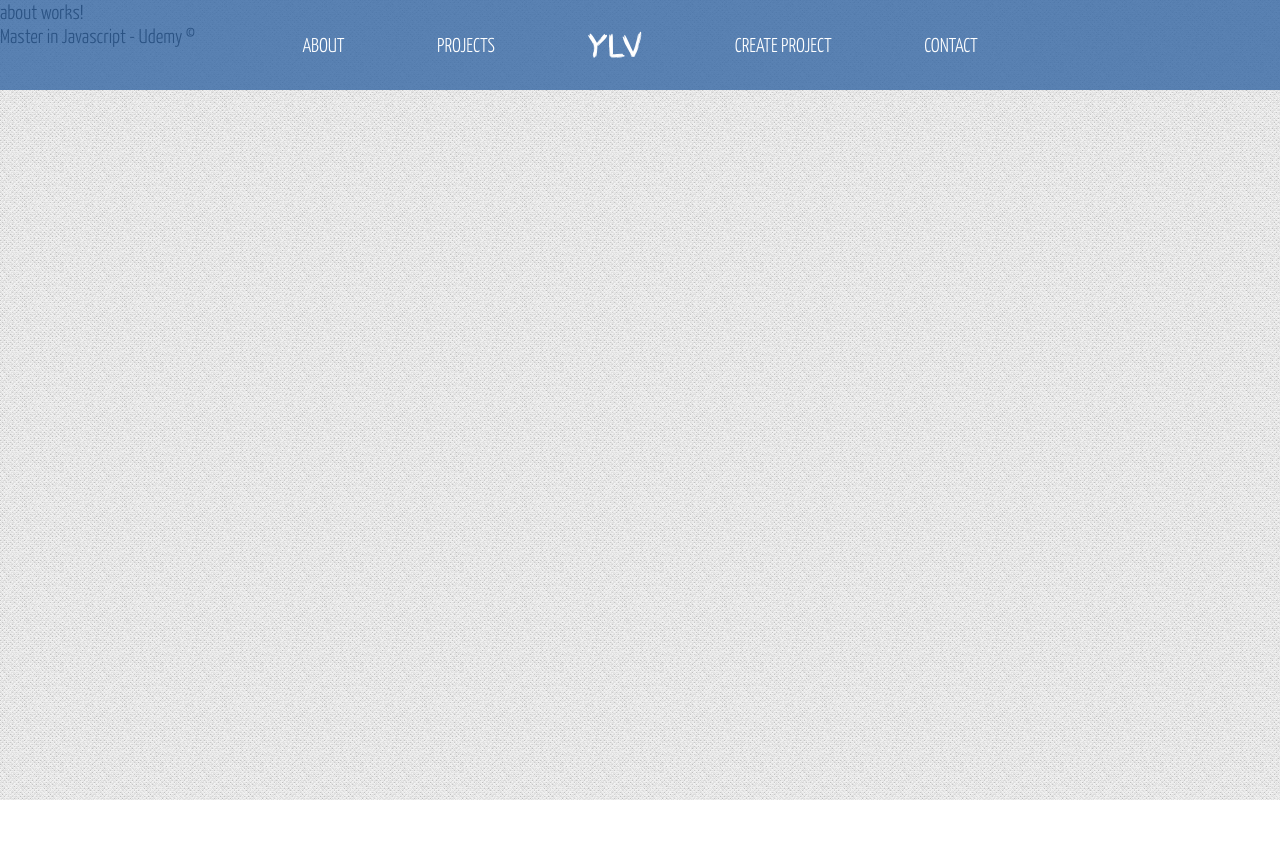
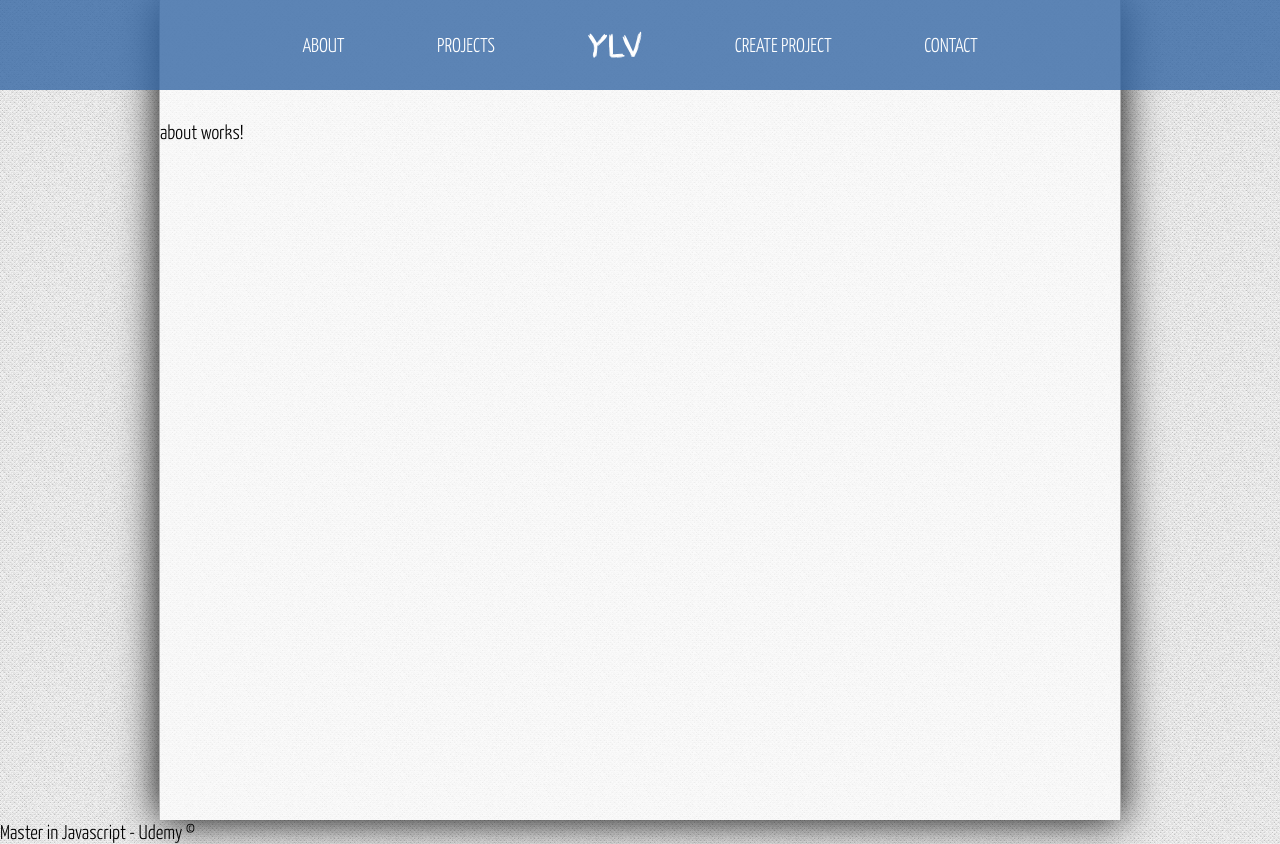
Before and after one commit to laheravilla/angular-udemy-training-project, an Angular app: page / in a window 1280 px wide. Before the commit the page ends 800 px from the top, so only its background shows below. Built offline with nearby package versions, Linux system fonts and the light colour scheme.

Commit message:
Main content style

```diff
--- a/src/app/app.component.html
+++ b/src/app/app.component.html
@@ -8,7 +8,7 @@
   </ul>
 </header>
 
-<section id="content">
+<section class="content">
   <router-outlet></router-outlet>
 </section>
 <footer>
--- a/src/assets/css/styles.css
+++ b/src/assets/css/styles.css
@@ -92,3 +92,18 @@ header ul li a:hover {
 .logo a:hover {
     color: black;
 }
+
+/*********************************
+        Main Contebt
+*********************************/
+
+.content {
+    min-height: 700px;
+    width: 75%;
+    margin: 0 auto;
+    box-shadow: 0 0 40px black;
+    border-left: 1px solid #b7b7b7;
+    border-right: 1px solid #b7b7b7;
+    background: rgba(255, 255, 255, .7);
+    padding-top: 120px;
+}
```
